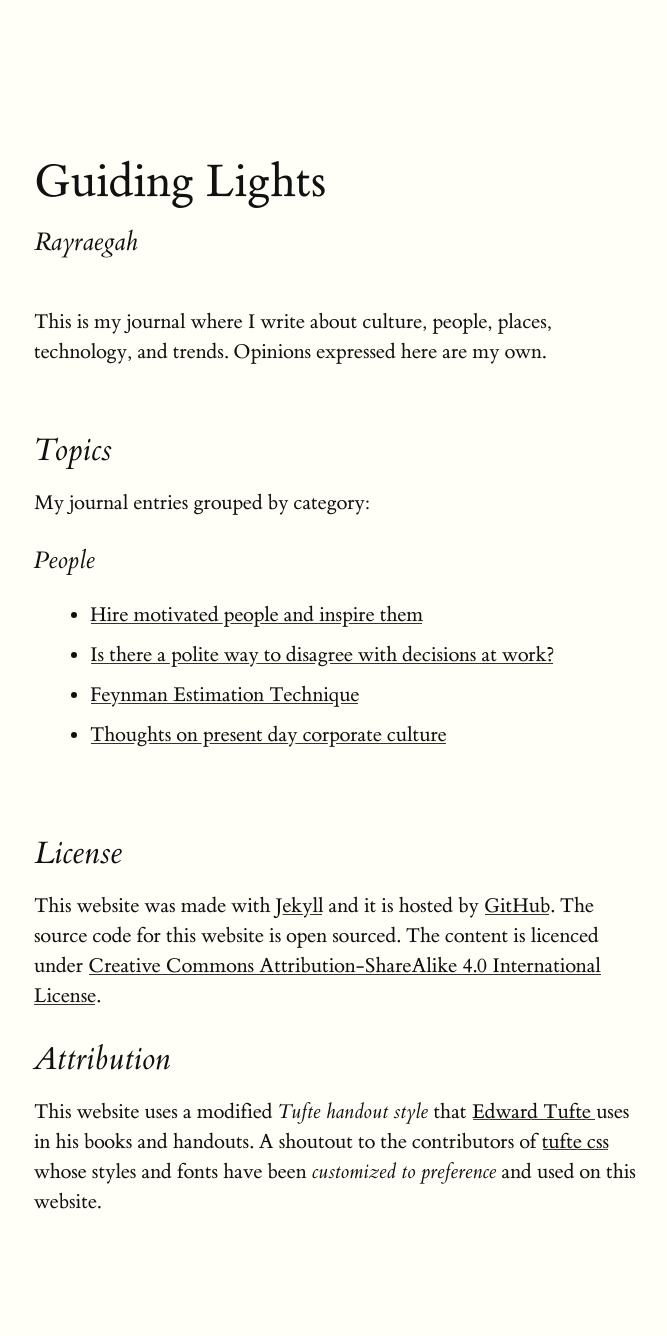
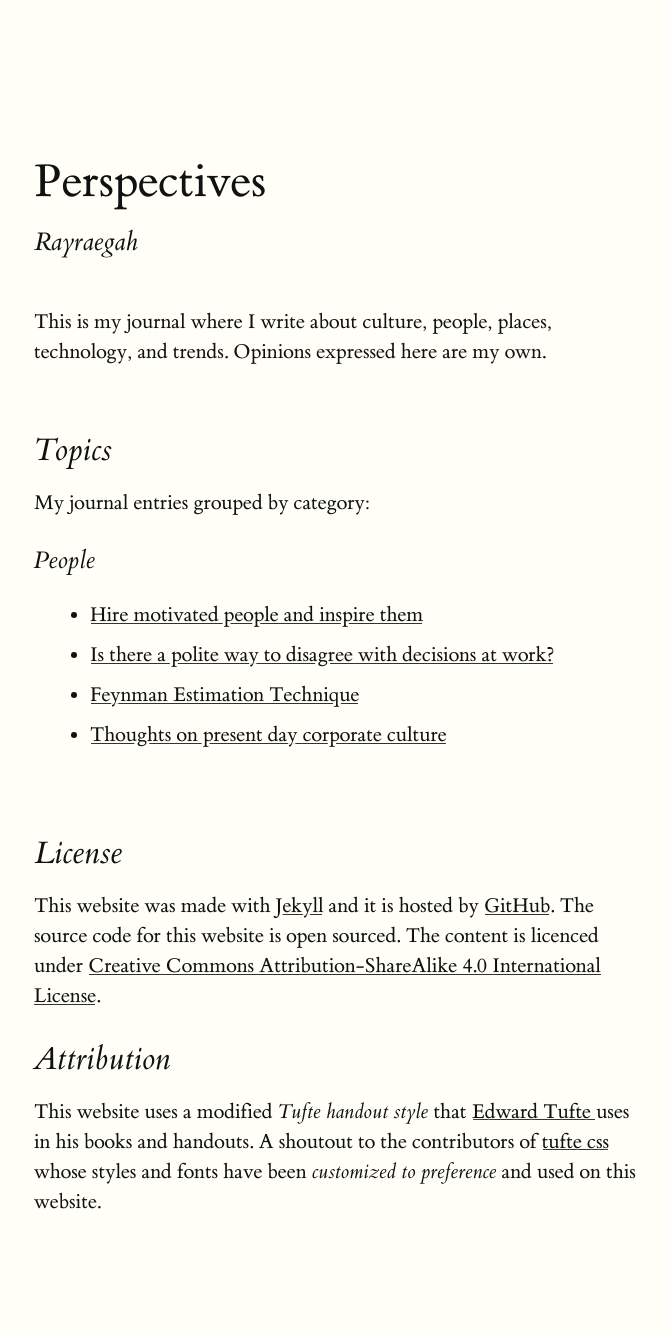
Before and after one commit to Rayraegah/rayraegah.github.io, a Jekyll site: the page built from index.md, in a window 1280 px wide. Shown: the whole page, without its empty margins (126-793 px from the left). Built offline with Jekyll 4.4.1, drawn with Linux system fonts in a browser that asks for light colours.

Commit message:
fix: title and blocks

```diff
--- a/index.md
+++ b/index.md
@@ -1,5 +1,5 @@
 ---
-title: Guiding Lights
+title: Perspectives
 layout: page
 ---
 
```
Also changed, not shown: _layouts/post.html (+5 -5 lines).
